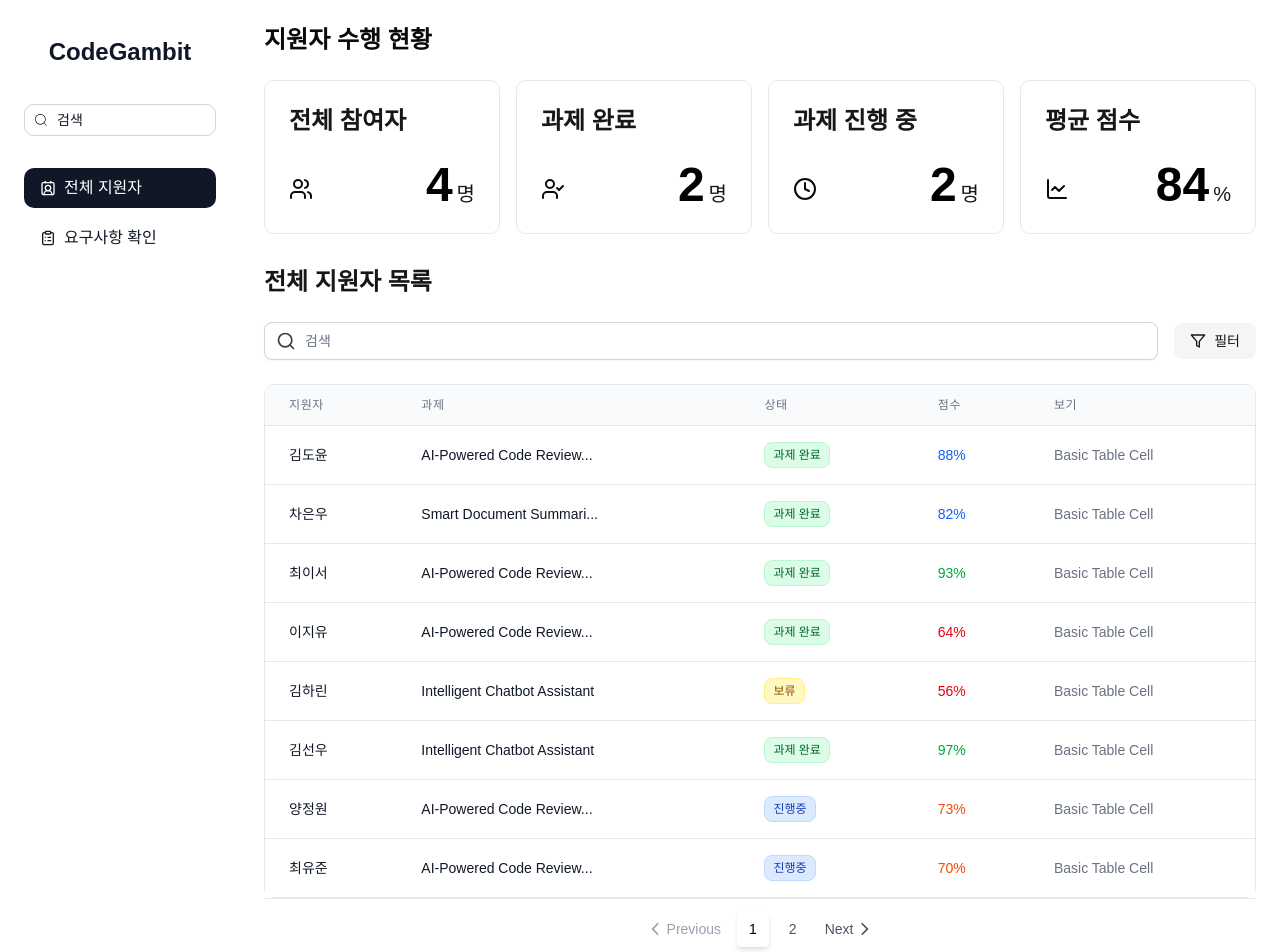
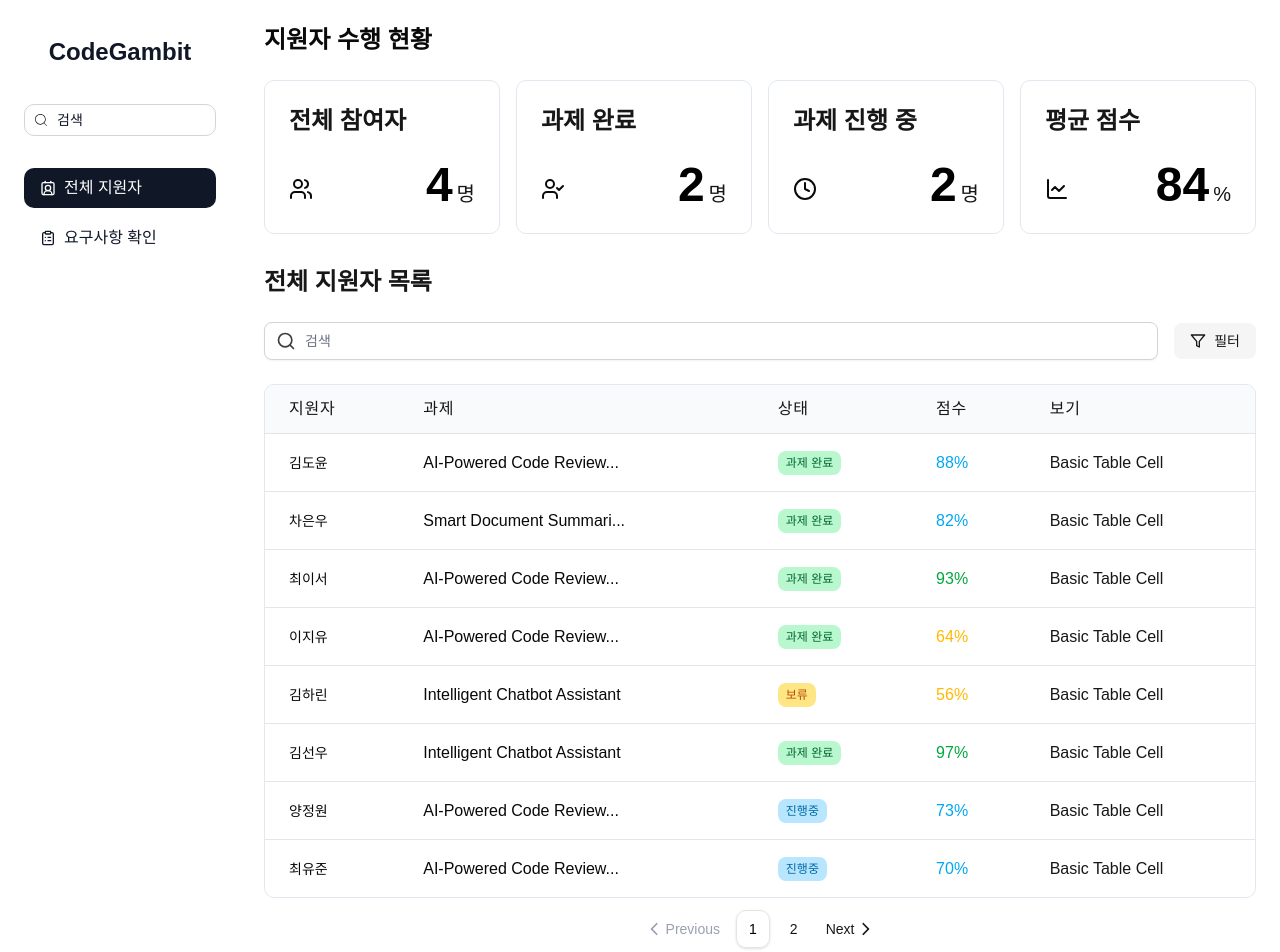
Before and after one commit to llmTestTool/codegambit-front, a React (Vite) app: page /dashboard in a window 1280 px wide. Shown: the top 952 px of the page. Built offline with nearby package versions, Linux system fonts and the light colour scheme; a web font is replaced by a local one.

Commit message:
design: dashboard css 마무리

```diff
--- a/src/components/dashboard/ApplicantCardList.tsx
+++ b/src/components/dashboard/ApplicantCardList.tsx
@@ -6,7 +6,9 @@ interface ApplicantCardListProps {
   applicants: Applicant[];
 }
 
-const ApplicantCardList: React.FC<ApplicantCardListProps> = ({ applicants }) => {
+const ApplicantCardList: React.FC<ApplicantCardListProps> = ({
+  applicants,
+}) => {
   const getStatusBadge = (status: ApplicantStatus) => {
     switch (status) {
       case ApplicantStatus.COMPLETED:
@@ -30,25 +32,34 @@ const ApplicantCardList: React.FC<ApplicantCardListProps> = ({ applicants }) =>
   return (
     <div className="lg:hidden">
       {applicants.map((applicant) => (
-        <div key={applicant.id} className="border-b border-gray-200 px-4 py-4 sm:px-6">
+        <div
+          key={applicant.id}
+          className="border-b border-gray-200 px-4 py-4 sm:px-6"
+        >
           <div className="flex items-center justify-between">
-            <div className="flex-1 min-w-0">
-              <h3 className="text-sm font-medium text-gray-900 truncate">{applicant.name}</h3>
-              <p className="text-sm text-gray-500 truncate">{applicant.assignmentTitle}</p>
+            <div className="min-w-0 flex-1">
+              <h3 className="truncate text-sm font-medium text-gray-900">
+                {applicant.name}
+              </h3>
+              <p className="truncate text-sm text-gray-500">
+                {applicant.assignmentTitle}
+              </p>
             </div>
             <div className="flex items-center space-x-2">
-              <span className={`inline-flex px-2 py-1 text-xs font-medium rounded-md border ${getStatusBadge(applicant.status)}`}>
+              <span
+                className={`inline-flex rounded-md border px-2 py-1 text-xs font-medium ${getStatusBadge(applicant.status)}`}
+              >
                 {applicant.status}
               </span>
             </div>
           </div>
           <div className="mt-2 flex items-center justify-between">
-            <div className={`text-sm font-medium ${getScoreColor(applicant.score)}`}>
+            <div
+              className={`text-sm font-medium ${getScoreColor(applicant.score)}`}
+            >
               점수: {applicant.score}%
             </div>
-            <div className="text-xs text-gray-500">
-              {applicant.details}
-            </div>
+            <div className="text-xs text-gray-500">{applicant.details}</div>
           </div>
         </div>
       ))}
--- a/src/components/dashboard/ApplicantList.tsx
+++ b/src/components/dashboard/ApplicantList.tsx
@@ -36,7 +36,6 @@ const ApplicantList: React.FC<ApplicantListProps> = ({
       />
       <div className="rounded-lg border border-slate-200 bg-white">
         <ApplicantTable applicants={applicants} />
-        <ApplicantCardList applicants={applicants} />
       </div>
       <Pagination
         pagination={paginationData.pagination}
--- a/src/components/dashboard/ApplicantTable.tsx
+++ b/src/components/dashboard/ApplicantTable.tsx
@@ -10,65 +10,71 @@ const ApplicantTable: React.FC<ApplicantTableProps> = ({ applicants }) => {
   const getStatusBadge = (status: ApplicantStatus) => {
     switch (status) {
       case ApplicantStatus.COMPLETED:
-        return 'bg-green-100 text-green-800 border-green-200';
+        return 'bg-green-200 text-green-800';
       case ApplicantStatus.IN_PROGRESS:
-        return 'bg-blue-100 text-blue-800 border-blue-200';
+        return 'bg-sky-200 text-sky-700 ';
       case ApplicantStatus.PENDING:
-        return 'bg-yellow-100 text-yellow-800 border-yellow-200';
+        return 'bg-amber-200 text-amber-700';
       default:
-        return 'bg-gray-100 text-gray-800 border-gray-200';
+        return 'bg-gray-100 text-gray-800';
     }
   };
 
   const getScoreColor = (score: number) => {
     if (score >= 90) return 'text-green-600';
-    if (score >= 80) return 'text-blue-600';
-    if (score >= 70) return 'text-orange-600';
+    if (score >= 70) return 'text-sky-500';
+    if (score >= 50) return 'text-amber-400';
     return 'text-red-600';
   };
 
   return (
-    <div className="hidden lg:block overflow-hidden">
-      <table className="min-w-full divide-y divide-gray-200">
+    <div className="hidden overflow-hidden rounded-lg lg:block">
+      <table className="min-w-full divide-y divide-neutral-200">
         <thead className="bg-gray-50">
           <tr>
-            <th className="px-6 py-3 text-left text-xs font-medium text-gray-500 uppercase tracking-wider">
+            <th className="px-6 py-3 text-left text-base font-medium tracking-wider text-neutral-900 uppercase">
               지원자
             </th>
-            <th className="px-6 py-3 text-left text-xs font-medium text-gray-500 uppercase tracking-wider">
+            <th className="px-6 py-3 text-left text-base font-medium tracking-wider text-neutral-900 uppercase">
               과제
             </th>
-            <th className="px-6 py-3 text-left text-xs font-medium text-gray-500 uppercase tracking-wider">
+            <th className="px-6 py-3 text-left text-base font-medium tracking-wider text-neutral-900 uppercase">
               상태
             </th>
-            <th className="px-6 py-3 text-left text-xs font-medium text-gray-500 uppercase tracking-wider">
+            <th className="px-6 py-3 text-left text-base font-medium tracking-wider text-neutral-900 uppercase">
               점수
             </th>
-            <th className="px-6 py-3 text-left text-xs font-medium text-gray-500 uppercase tracking-wider">
+            <th className="px-6 py-3 text-left text-base font-medium tracking-wider text-neutral-900 uppercase">
               보기
             </th>
           </tr>
         </thead>
-        <tbody className="bg-white divide-y divide-gray-200">
+        <tbody className="divide-y divide-neutral-200 bg-white">
           {applicants.map((applicant) => (
             <tr key={applicant.id} className="hover:bg-gray-50">
               <td className="px-6 py-4 whitespace-nowrap">
-                <div className="text-sm font-medium text-gray-900">{applicant.name}</div>
+                <div className="text-sm font-medium text-zinc-950">
+                  {applicant.name}
+                </div>
               </td>
               <td className="px-6 py-4">
-                <div className="text-sm text-gray-900 max-w-xs truncate">{applicant.assignmentTitle}</div>
+                <div className="max-w-xs truncate text-base text-zinc-950">
+                  {applicant.assignmentTitle}
+                </div>
               </td>
               <td className="px-6 py-4 whitespace-nowrap">
-                <span className={`inline-flex px-2 py-1 text-xs font-medium rounded-md border ${getStatusBadge(applicant.status)}`}>
+                <span
+                  className={`inline-flex rounded-md px-2 py-1 text-xs font-medium ${getStatusBadge(applicant.status)}`}
+                >
                   {applicant.status}
                 </span>
               </td>
               <td className="px-6 py-4 whitespace-nowrap">
-                <div className={`text-sm font-medium ${getScoreColor(applicant.score)}`}>
+                <div className={`text-base ${getScoreColor(applicant.score)}`}>
                   {applicant.score}%
                 </div>
               </td>
-              <td className="px-6 py-4 whitespace-nowrap text-sm text-gray-500">
+              <td className="px-6 py-4 text-base whitespace-nowrap text-neutral-900">
                 {applicant.details}
               </td>
             </tr>
--- a/src/components/dashboard/Pagination.tsx
+++ b/src/components/dashboard/Pagination.tsx
@@ -21,9 +21,9 @@ const Pagination: React.FC<PaginationProps> = ({
         key="prev"
         onClick={() => onPageChange(current - 1)}
         disabled={!pagination.hasPrevPage}
-        className={`flex items-center px-3 py-2 text-sm ${
+        className={`flex items-center px-3 py-2 text-sm font-medium ${
           pagination.hasPrevPage
-            ? 'text-gray-600 hover:text-gray-900'
+            ? 'text-neutral-900 hover:text-gray-900'
             : 'cursor-not-allowed text-gray-400'
         }`}
       >
@@ -38,10 +38,10 @@ const Pagination: React.FC<PaginationProps> = ({
         <button
           key={i}
           onClick={() => onPageChange(i)}
-          className={`mx-1 rounded px-3 py-2 text-sm ${
+          className={`mx-1 rounded-lg px-3 py-2 text-sm font-medium ${
             i === current
-              ? 'text-black shadow-md'
-              : 'text-gray-600 hover:bg-gray-100 hover:text-gray-900'
+              ? 'border border-neutral-200 text-black shadow-sm'
+              : 'text-neutral-900 hover:bg-gray-100 hover:text-gray-900'
           }`}
         >
           {i}
@@ -55,9 +55,9 @@ const Pagination: React.FC<PaginationProps> = ({
         key="next"
         onClick={() => onPageChange(current + 1)}
         disabled={!pagination.hasNextPage}
-        className={`flex items-center px-3 py-2 text-sm ${
+        className={`flex items-center px-3 py-2 text-sm font-medium ${
           pagination.hasNextPage
-            ? 'text-gray-600 hover:text-gray-900'
+            ? 'text-neutral-900 hover:text-gray-900'
             : 'cursor-not-allowed text-gray-400'
         }`}
       >
@@ -70,7 +70,7 @@ const Pagination: React.FC<PaginationProps> = ({
   };
 
   return (
-    <div className="border-t border-gray-200 bg-white px-4 py-3 sm:px-6">
+    <div className="bg-white px-4 py-3 sm:px-6">
       <div className="flex items-center justify-center">
         {renderPaginationButtons()}
       </div>
```
